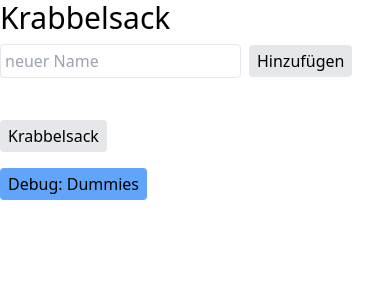
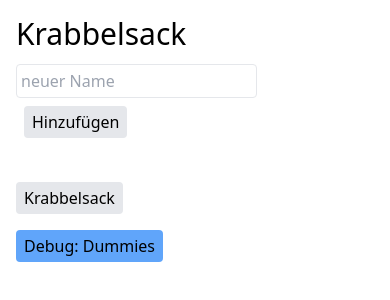
Before and after one commit to christian2222/krabbelsack, a Vue app: page / in a window 390 px wide. Shown: the top 300 px of the page. Built offline with nearby package versions, Linux system fonts and the light colour scheme.

Commit message:
fixed things for responsive design display

```diff
--- a/src/App.vue
+++ b/src/App.vue
@@ -7,7 +7,7 @@ import Krabbelsack from './components/Krabbelsack.vue'
   </header>
 
   <main>
-    <div class="container mx-auto">
+    <div class="mx-auto max-w-screen-sm p-4">
     <h1 class="text-3xl mb-2">Krabbelsack</h1>
       <Krabbelsack />
     </div>
--- a/src/components/Krabbelsack.vue
+++ b/src/components/Krabbelsack.vue
@@ -104,11 +104,11 @@ props: ['msg'],
 
 <template>
 <div v-if="!showNextOne">
-<div class="my-2 h-9">
-<span><input type="text" placeholder="neuer Name" v-model="newName" class="border rounded p-1" @keyup.enter.exact="addNameToList(newName)" ref="inputName"></span>
-<span><button @click="addNameToList(newName)" class="mx-2" :disabled="newName === ''">Hinzuf&uuml;gen</button></span>
+<div class="my-2 flex flex-wrap max-w-full">
+<input type="text" placeholder="neuer Name" v-model="newName" class="border rounded p-1 my-1 max-w-full" @keyup.enter.exact="addNameToList(newName)" ref="inputName">
+<button @click="addNameToList(newName)" class="my-1 mx-2" :disabled="newName === ''">Hinzuf&uuml;gen</button>
 </div>
-<TransitionGroup name="list" tag="ul" class="list-disc list-inside">
+<TransitionGroup name="list" tag="ul" class="list-disc ml-4">
 <li v-for="(player, i) in this.playerList.list" :key="player.name" class="my-2">{{ player.name }}<button @click="this.playerList.removeIthElement(i)" class="mx-2"><IconTrash class="w-4 h-4"/></button></li>
 </TransitionGroup>
 <div class="mt-10">
@@ -117,13 +117,15 @@ props: ['msg'],
 <button @click="addDummies()" class="mt-4">Debug: Dummies</button>
 </div>
 <div v-if="showNextOne">
-<div class="my-2 h-9">
+<div class="my-2">
 <h2 class="text-2xl">Ergebnis:</h2>
 </div>
-<ul class="list-disc list-inside">
+<ul class="list-disc ml-4">
 <li v-for="(player,i) in this.playerList.list" :key="i" class="my-2">
-<span :class="[{'line-through': player.seen}, {'text-gray-400': player.seen}]">{{ player.name }}</span><button class="mx-2" @click="player.shown=true" :disabled="player.seen === true || anyPlayerIsShown"><IconEye class="w-4 h-4"/></button>
+<div class="flex flex-row flex-wrap">
+<div><span :class="[{'line-through': player.seen}, {'text-gray-400': player.seen}]">{{ player.name }}</span><button class="mx-2" @click="player.shown=true" :disabled="player.seen === true || anyPlayerIsShown"><IconEye class="w-4 h-4"/></button></div>
 <ModalNext v-show="player.shown" @changeTo="modalCallback" :player="player" />
+</div>
 </li>
 </ul>
 <div class="mt-10">
--- a/src/components/ModalNext.vue
+++ b/src/components/ModalNext.vue
@@ -20,8 +20,8 @@ methods: {
 </script>
 
 <template>
-<span>
+<div>
 {{ player.name }} beschenkt <strong>{{ player.next.name }}</strong>
 <button @click="changeTo(player)" class="mx-2"><IconCheck class="w-4 h-4"/></button>
-</span>
+</div>
 </template>
```
